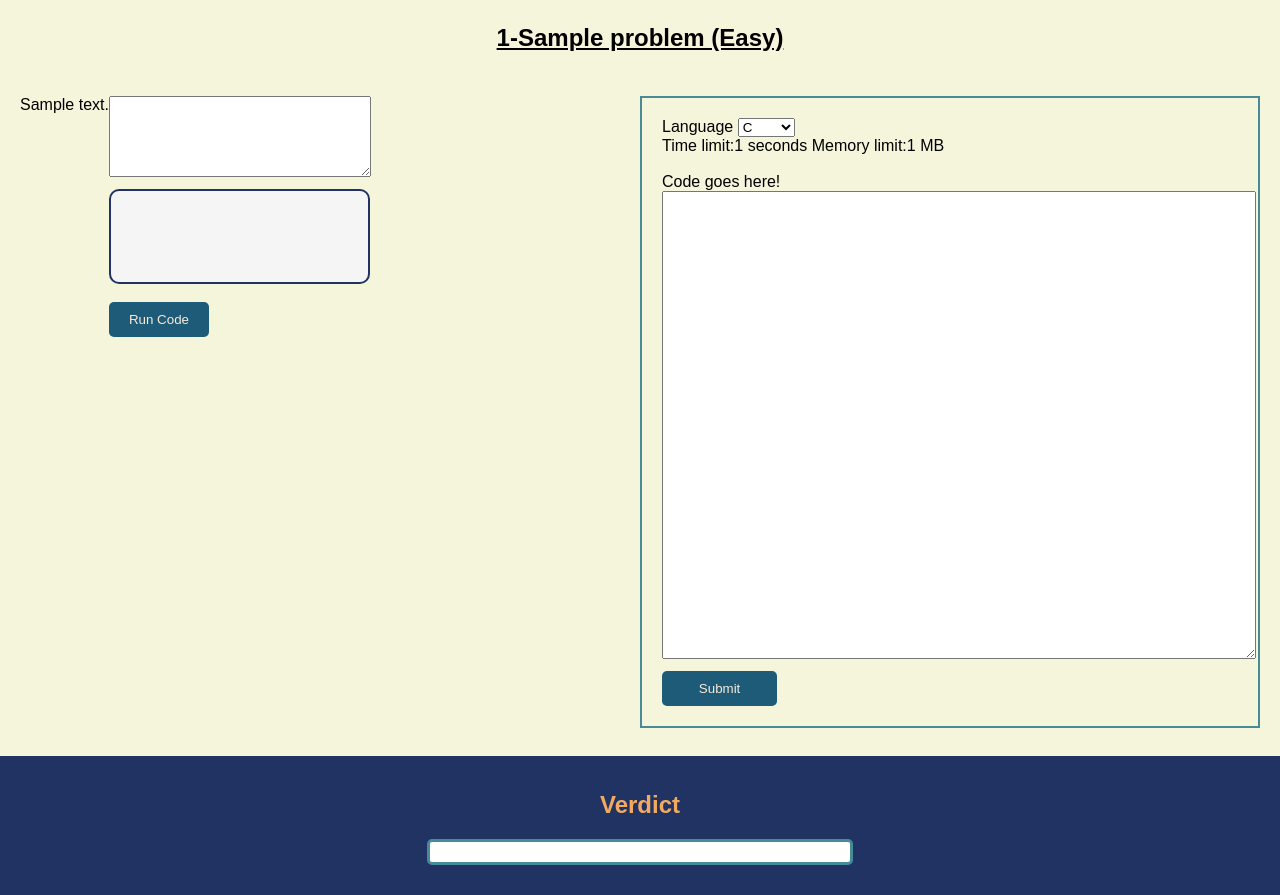
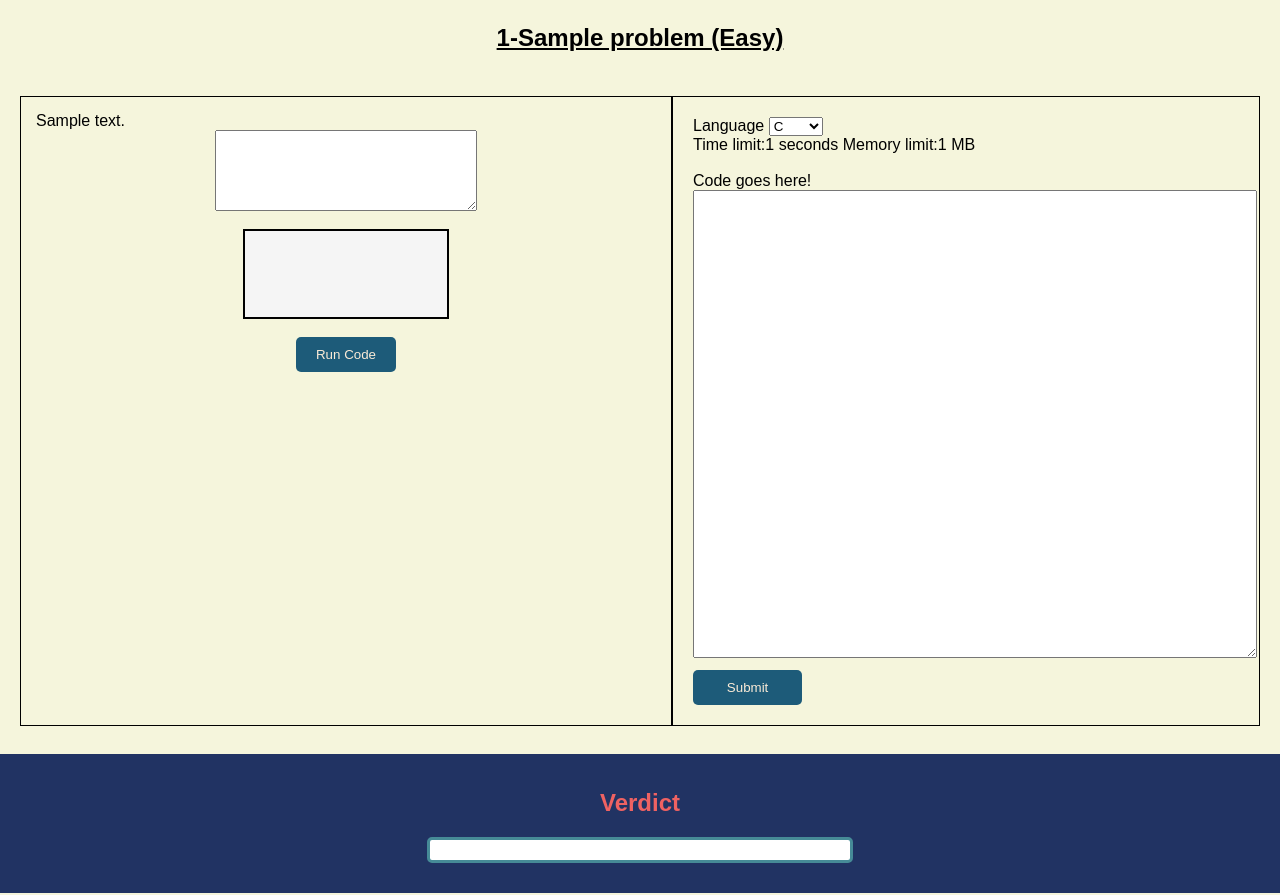
Before and after one commit to Akshay-Gupta13/CodeScaper, a Django app: page /home/problem/1 in a window 1280 px wide. Shown: the part 54-949 px from the top of the page. Run offline with Django 4.2, Linux system fonts and the light colour scheme; a user stored in the database is signed in; tables that the repository leaves empty hold one stand-in row (values such as "Sample post"); some libraries are stand-ins or nearby versions.

Commit message:
minor fixes

```diff
--- a/onlinejudge/settings.py
+++ b/onlinejudge/settings.py
@@ -126,7 +126,7 @@ AUTH_PASSWORD_VALIDATORS = [
 
 LANGUAGE_CODE = 'en-us'
 
-TIME_ZONE = 'UTC'
+TIME_ZONE = 'Asia/Kolkata'
 
 USE_I18N = True
 
--- a/templates/home.html
+++ b/templates/home.html
@@ -21,7 +21,7 @@
       .navbar {
         background-color: rgb(33, 51, 99);
         overflow: hidden;
-        color: rgb(211, 208, 79);
+        /* color: rgb(211, 208, 79); */
         border: 1px solid  rgb(33, 51, 99);
       }
       .navbar a {
@@ -33,7 +33,7 @@
         color: antiquewhite;
       }
       .navbar a:hover {
-        background-color: rgb(239, 98, 98);
+        color: rgb(239, 98, 98);
         border-radius: 10px;
         border-collapse: collapse;
         box-shadow: 3px rgb(70, 114, 121);
@@ -54,10 +54,12 @@
         align-items:normal;
         justify-content: left;
         padding-left: 50px;
+        margin: 10px;
         margin-bottom: 10px;
         border: 2px solid rgb(70, 139, 151);
         border-radius: 5px;
         max-width: 20%;
+        background-color: lightgoldenrodyellow;
       }
 
       .question-list li a {
--- a/templates/output.html
+++ b/templates/output.html
@@ -31,7 +31,7 @@
         color: antiquewhite;
       }
       .navbar a:hover {
-        background-color: rgb(239, 98, 98);
+        color: rgb(239, 98, 98);
         border-radius: 10px;
         border-collapse: collapse;
         box-shadow: 3px rgb(70, 114, 121);
@@ -101,7 +101,7 @@ tr:hover {
             <th>Language</th>
             <th>Verdict</th>
             <th>Submission Date/time</th>
-            <th>Code</th>
+            <!-- <th>Code</th> -->
 
           </tr>
       <!-- most recent submission on top or check by date -->
@@ -124,7 +124,7 @@ tr:hover {
               {{ out.verdict }}
             </td>
             <td>{{ out.time }}</td>
-            <td>{{ out.code }}</td>
+            <!-- <td>{{ out.code }}</td> -->
           </tr>
           {% endfor %}
         </table>
--- a/templates/question.html
+++ b/templates/question.html
@@ -35,7 +35,7 @@
         color: antiquewhite;
       }
       .navbar a:hover {
-        background-color: rgb(239, 98, 98);
+        color: rgb(239, 98, 98);
         border-radius: 10px;
         border-collapse: collapse;
         box-shadow: 3px rgb(70, 114, 121);
@@ -47,7 +47,7 @@
 
           } */
       .selected-question{
-        display: block;
+
         text-align: center;
       padding: 4px;
       /* padding-bottom: 0px; */
@@ -60,15 +60,17 @@
       padding: 20px;
      }
      .Problem-description{
-        display: flex;
+        flex:1;
         justify-content: left;
+        border: 1px solid black;
+        padding: 15px;
         max-width:50%;
         min-width: 50%;
           }
 
       .compiler-container {
       flex: 1;
-      border: 2px solid rgb(70, 139, 151);
+      border: 1px solid black;
       padding: 20px;
     }
 
@@ -87,8 +89,20 @@
        width: 20%;
 
     }
+    .outputTextarea {
+      position: relative;
+      width: 30%;
+      height: 70px;
+      resize: vertical;
+      padding: 8px;
+      /* padding-left: 5px; */
+      /* margin-top: 8px; */
+      background-color: whitesmoke;
+      border: 2px solid black;
+      /* border-radius: 1px; */
+    }
     .customTc-container {
-      /* display: inline-flex; */
+      display: flex;
       padding-left: 5 px;
       padding-right: 5 px;
       position: relative;
@@ -109,14 +123,14 @@
 
     .run-code-btn:hover {
       background-color: rgb(33, 51, 99);
-      color: rgb(243, 170, 96);
+      color:rgb(239, 98, 98) ;
     }
   .Verdict {
       text-align: center;
       padding: 15px;
       font-weight: bold;
       background-color:rgb(33, 51, 99);
-      color: rgb(243, 170, 96);
+      color: rgb(239, 98, 98);
       margin-top: 8px;
     }
 
@@ -136,19 +150,6 @@
 
     .verdict-result.not-accepted {
       color: red;
-    }
-
-    .outputTextarea {
-      position: relative;
-      width: 93%;
-      height: 75px;
-      resize: vertical;
-      padding: 8px;
-      padding-left: 5px;
-      margin-top: 8px;
-      background-color: whitesmoke;
-      border: 2px solid rgb(33, 51, 99);
-      border-radius: 10px;
     }
       </style>
     </head>
--- a/templates/verdict.html
+++ b/templates/verdict.html
@@ -27,7 +27,7 @@
         font-size: 24px;
       }
       .navbar a:hover {
-        background-color: rgb(207, 232, 247);
+        color:rgb(239, 98, 98);
         border-radius: 10px;
         box-shadow: 3px rgb(70, 114, 121);
       }
```
Also changed, not shown: onlinejudge/trash/temp.py (+4 -3 lines), 1 other file.
